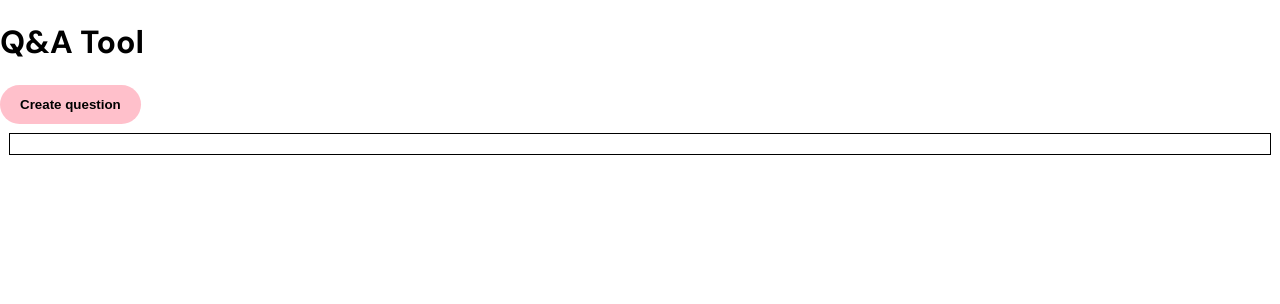
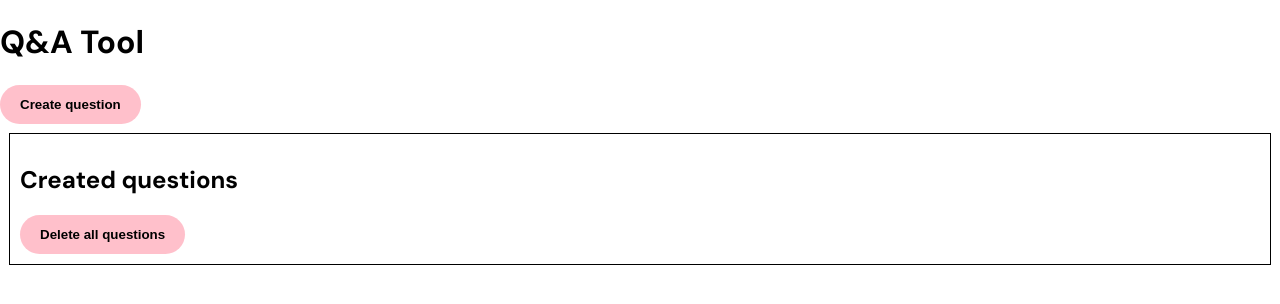
Before and after one commit to luciana-mendonca/questions-and-answers-tool, a React (Create React App) app: page / in a window 1280 px wide. Shown: the top 304 px of the page. Built offline with nearby package versions, Linux system fonts and the light colour scheme.

Commit message:
feat(delete-all): implement delete all questions reducer

```diff
--- a/src/components/QuestionList/QuestionList.tsx
+++ b/src/components/QuestionList/QuestionList.tsx
@@ -1,20 +1,35 @@
 import React from "react";
-import { useSelector, shallowEqual } from "react-redux";
-import { selectQuestionsAndAnswers } from "../../slices/questionAndAnswerSlice";
+import { useSelector, shallowEqual, useDispatch } from "react-redux";
+import {
+  clearList,
+  selectQuestionsAndAnswers,
+} from "../../slices/questionAndAnswerSlice";
 import { QuestionAndAnswer } from "../../types";
+import { Button } from "../Button";
 import { QuestionListItem } from "../QuestionListItem";
 
 const QuestionsList: React.FC<QuestionsListProps> = () => {
+  const dispatch = useDispatch();
+
   // Get questions from the store
   const questionAndAnswerList = useSelector(
     selectQuestionsAndAnswers,
     shallowEqual
   );
 
+  // Delete all questions from local storage and remove from the view
+  const deleteAllQuestionsAndAnswers = (): void => {
+    dispatch(clearList());
+  };
+
   return (
     <div
       style={{ outline: "1px solid black", margin: "10px", padding: "10px" }}
     >
+      <h2>Created questions</h2>
+      <Button type='button' onClick={deleteAllQuestionsAndAnswers}>
+        Delete all questions
+      </Button>
       {questionAndAnswerList?.map((item: QuestionAndAnswer) => {
         return (
           <QuestionListItem
--- a/src/slices/questionAndAnswerSlice.ts
+++ b/src/slices/questionAndAnswerSlice.ts
@@ -1,4 +1,5 @@
 import { createSlice, PayloadAction } from "@reduxjs/toolkit";
+import storage from "redux-persist/lib/storage";
 import { RootState } from "../app/store";
 import { QuestionAndAnswerState, QuestionAndAnswer } from "../types";
 
@@ -16,6 +17,10 @@ export const questionAndAnswerSlice = createSlice({
     ) => {
       state.list.push(action.payload);
     },
+    clearList: () => {
+      storage.removeItem("persist:root");
+      return initialState;
+    },
     deleteQuestionAndAnswer: (
       state: QuestionAndAnswerState,
       action: PayloadAction<QuestionAndAnswer>
@@ -29,7 +34,7 @@ export const selectQuestionsAndAnswers = (
   state: RootState
 ): QuestionAndAnswer[] => state.list;
 
-export const { addQuestionAndAnswer, deleteQuestionAndAnswer } =
+export const { addQuestionAndAnswer, clearList, deleteQuestionAndAnswer } =
   questionAndAnswerSlice.actions;
 
 export default questionAndAnswerSlice.reducer;
```
